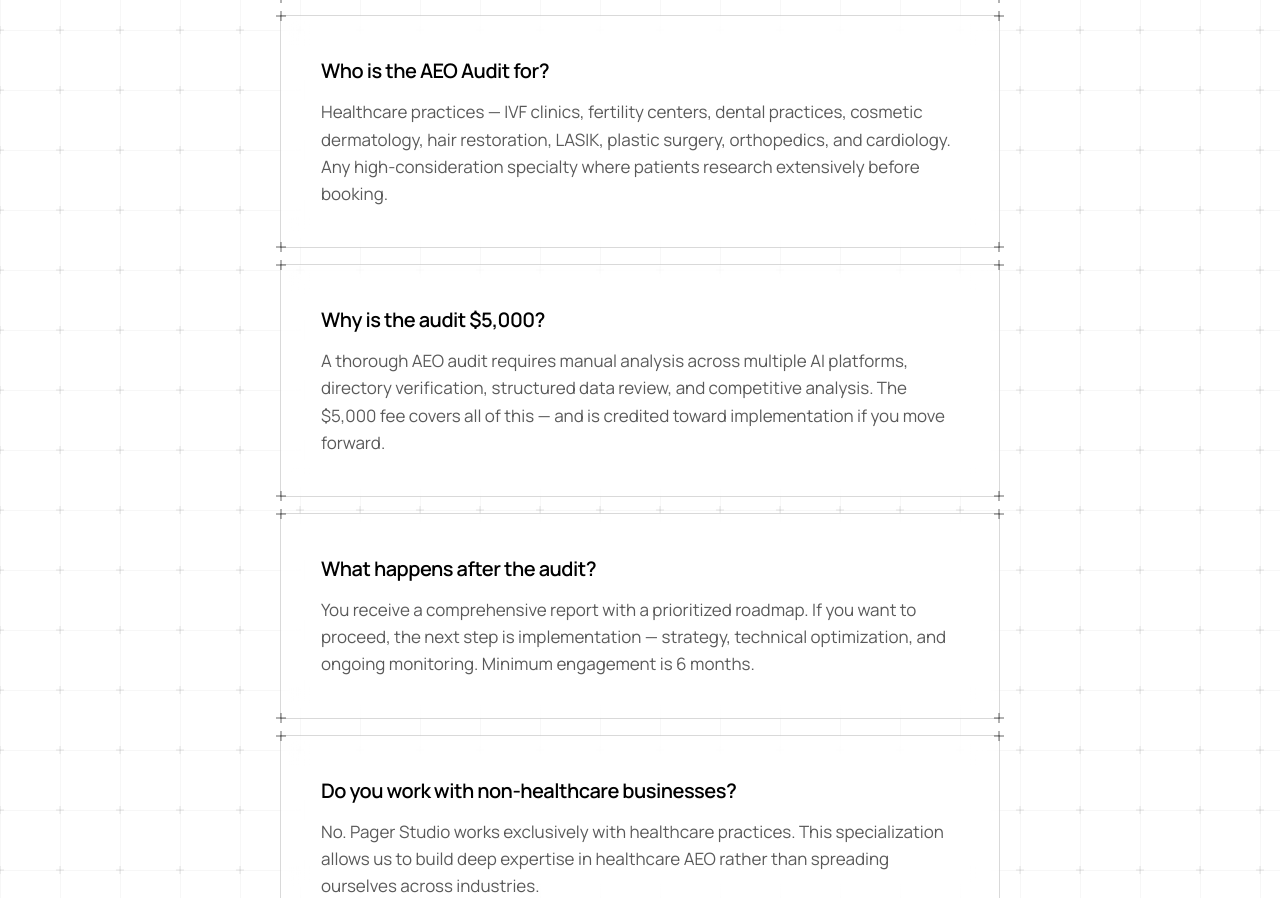
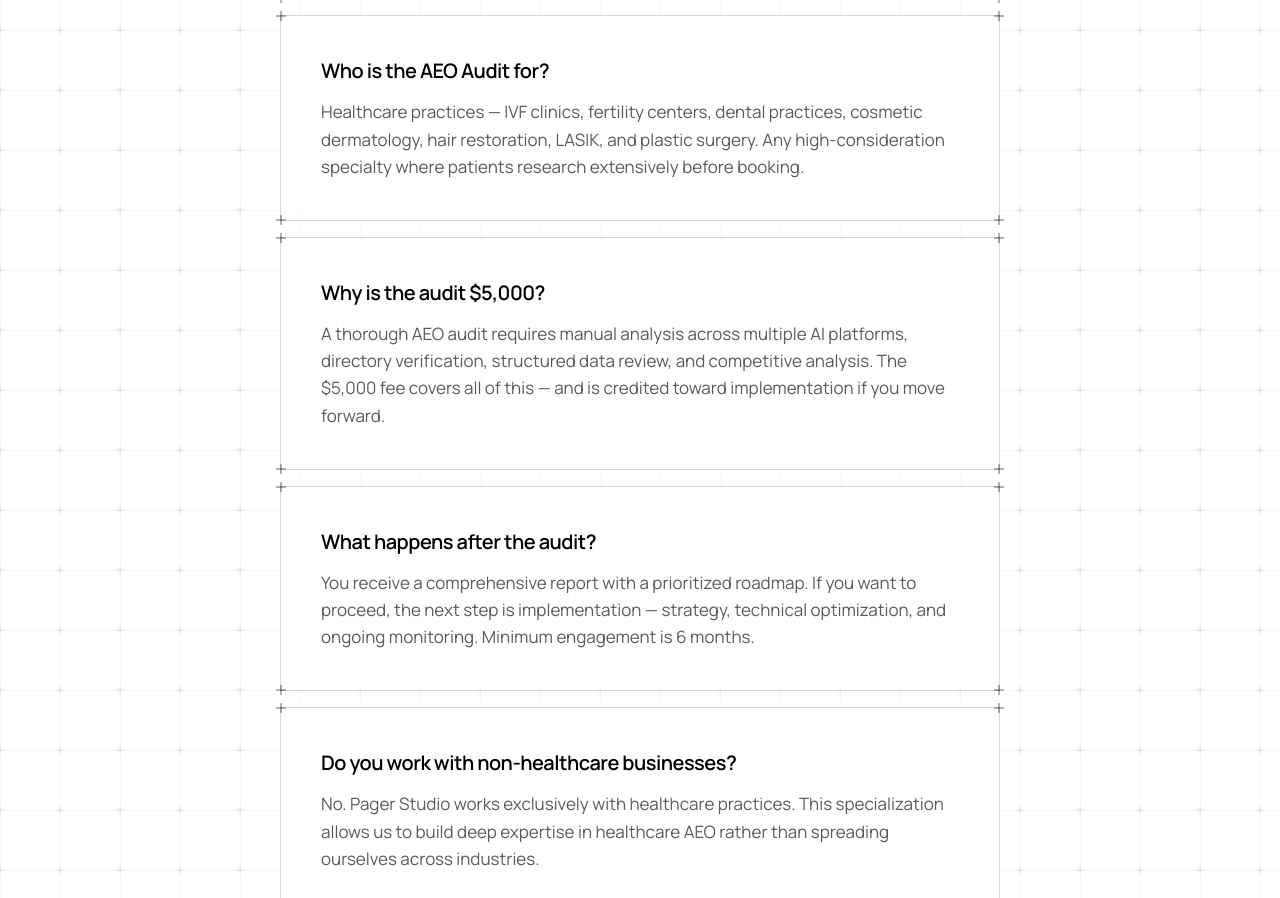
Before and after one commit to pagerstudio/pagerstudio, a Next.js app: page /faq in a window 1280 px wide. Shown: the part 1710-2608 px from the top of the page. Built offline with nearby package versions, Linux system fonts and the light colour scheme.

Commit message:
remove orthopedics and cardiology from services list

```diff
--- a/src/app/faq/page.tsx
+++ b/src/app/faq/page.tsx
@@ -61,7 +61,7 @@ const faqs = [
   {
     question: "Who is the AEO Audit for?",
     answer:
-      "Healthcare practices — IVF clinics, fertility centers, dental practices, cosmetic dermatology, hair restoration, LASIK, plastic surgery, orthopedics, and cardiology. Any high-consideration specialty where patients research extensively before booking.",
+      "Healthcare practices — IVF clinics, fertility centers, dental practices, cosmetic dermatology, hair restoration, LASIK, and plastic surgery. Any high-consideration specialty where patients research extensively before booking.",
   },
   {
     question: "Why is the audit $5,000?",
--- a/src/app/pricing/page.tsx
+++ b/src/app/pricing/page.tsx
@@ -174,7 +174,7 @@ export default function PricingPage() {
                       <span className="font-semibold text-black">For:</span>{" "}
                       Healthcare practices — IVF clinics, fertility centers, dental
                       practices, cosmetic dermatology, hair restoration, LASIK,
-                      plastic surgery, orthopedics, and cardiology.
+                      and plastic surgery.
                     </p>
                     <p>
                       <span className="font-semibold text-black">Not for:</span>{" "}
```
